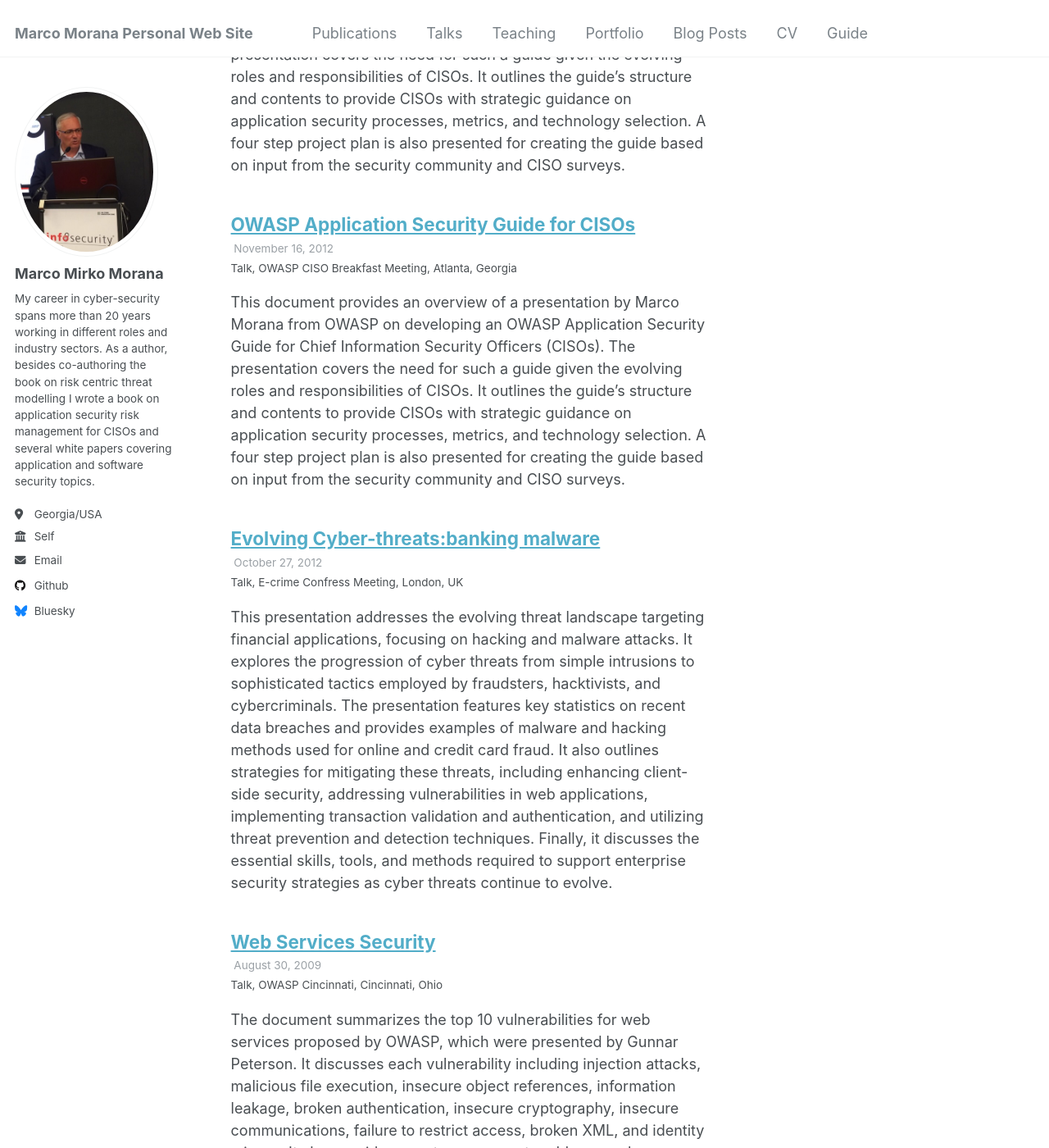
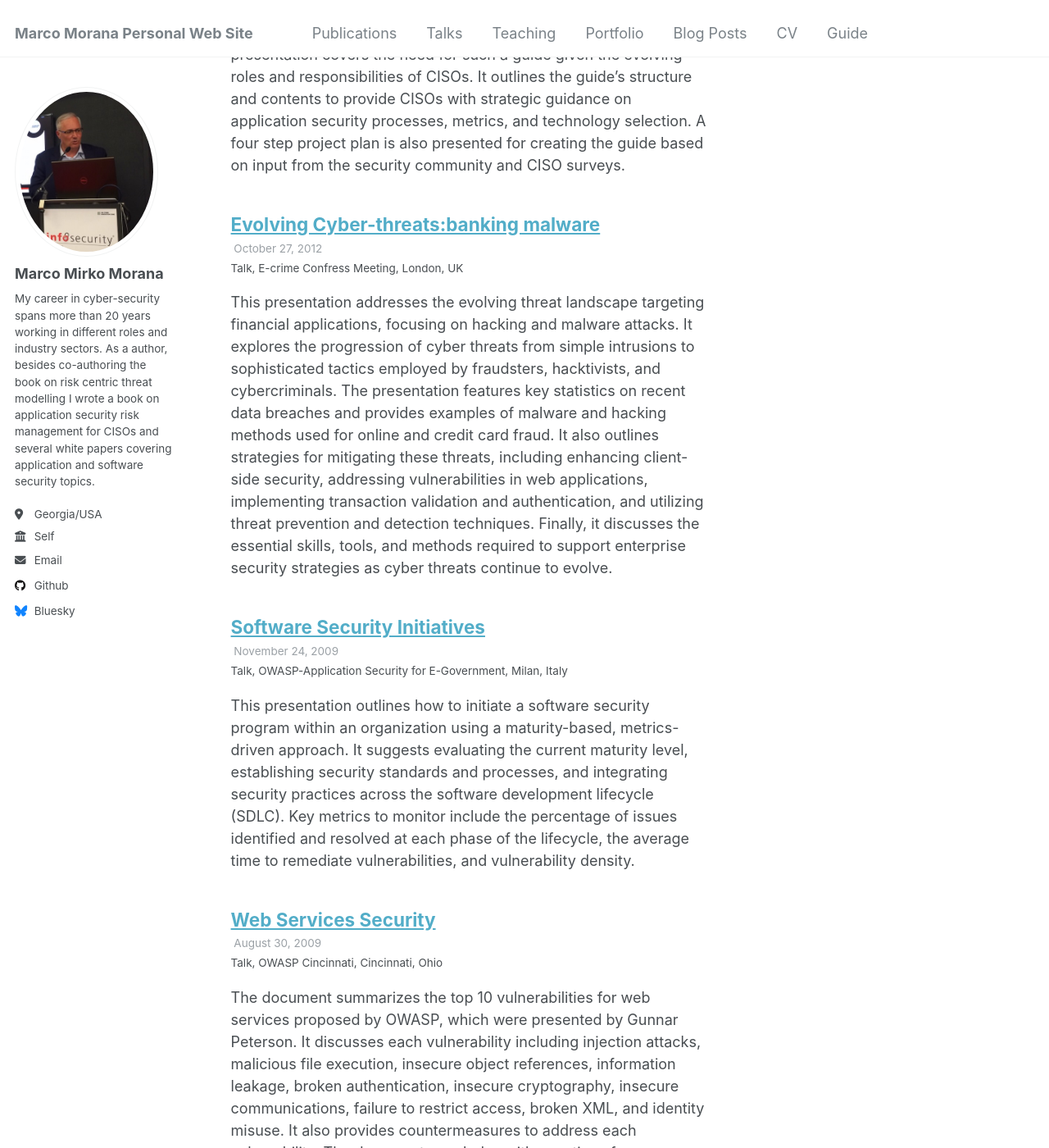
Before and after one commit to mmorana1/marcom, a Jekyll site: the page built from _pages/talks.html, in a window 1280 px wide and 1400 px high, scrolled down 302 px. Shown: the whole window at 82% size. Built offline with Jekyll 4.4.1, drawn with Linux system fonts in a browser that asks for light colours.

Commit message:
Update 2009-November 24.md

```diff
--- a/_talks/2009-November 24.md
+++ b/_talks/2009-November 24.md
@@ -1,14 +1,13 @@
 ---
-title: "OWASP Application Security Guide for CISOs"
+title: "Software Security Initiatives"
 collection: talks
 type: "Talk"
-permalink: /talks/2012-November 16
-venue: "OWASP CISO Breakfast Meeting"
-date: 2012-11-16
-location: "Atlanta, Georgia"
+permalink: /talks/2009-November 24
+venue: "OWASP-Application Security for E-Government"
+date: 2009-11-24
+location: "Milan, Italy"
 ---
 
-This document provides an overview of a presentation by Marco Morana from OWASP on developing an OWASP Application Security Guide for Chief Information Security Officers (CISOs). The presentation covers the need for such a guide given the evolving roles and responsibilities of CISOs. It outlines the guide's structure and contents to provide CISOs with strategic guidance on application security processes, metrics, and technology selection. A four step project plan is also presented for creating the guide based on input from the security community and CISO surveys.
+This presentation outlines how to initiate a software security program within an organization using a maturity-based, metrics-driven approach. It suggests evaluating the current maturity level, establishing security standards and processes, and integrating security practices across the software development lifecycle (SDLC). Key metrics to monitor include the percentage of issues identified and resolved at each phase of the lifecycle, the average time to remediate vulnerabilities, and vulnerability density.
 
-You can download the presentation slides [from here](https://www.slideshare.net/slideshow/owasp-atlantacisoguidevs1/16928736)
-The OWASP CISO Guide can be downloaded [from here](https://wiki.owasp.org/images/f/f0/Owasp-ciso-guide.docx)
+You can download the presentation slides [from here](https://www.slideshare.net/slideshow/software-security-initiatives/2578777)
```
